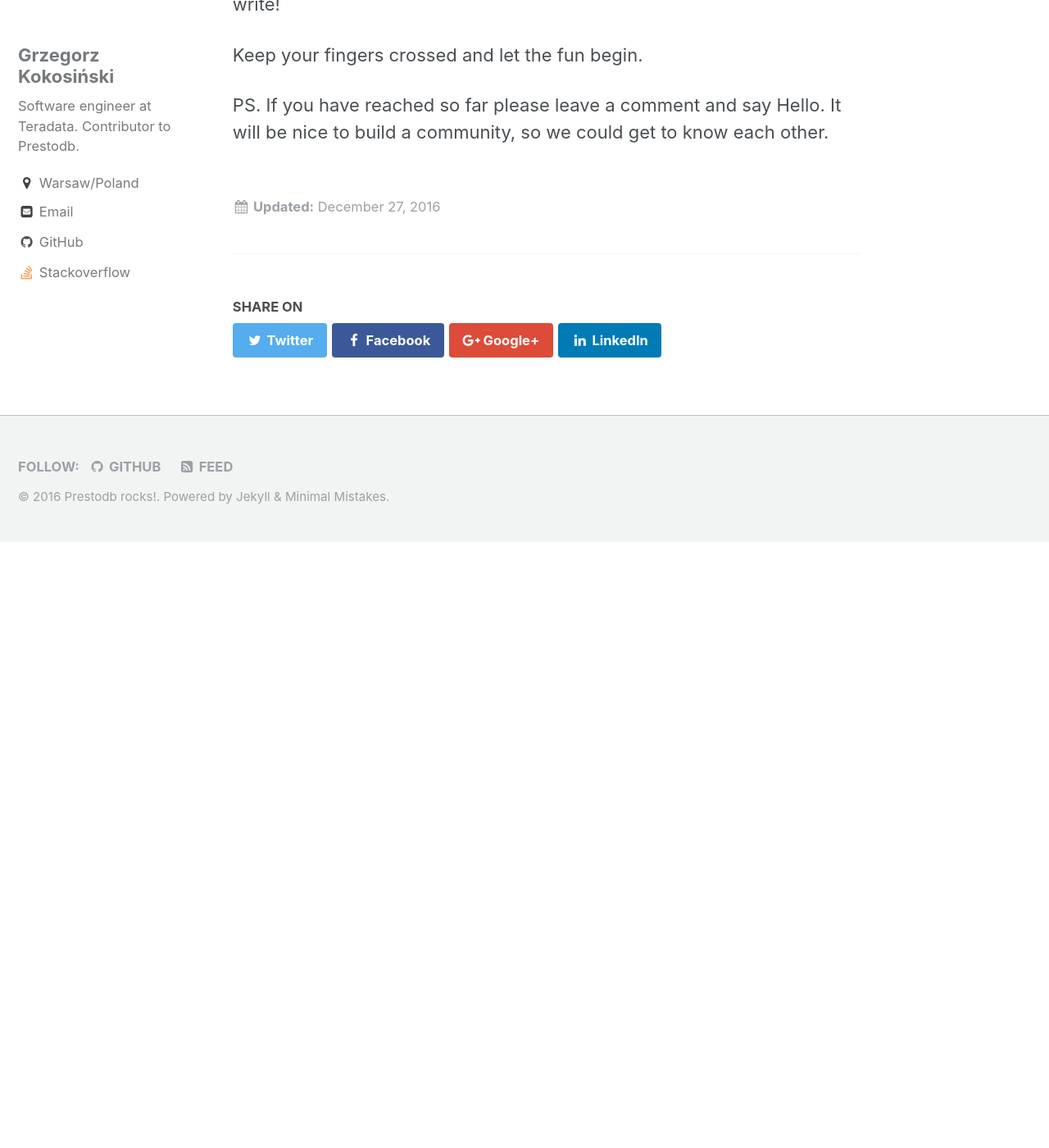
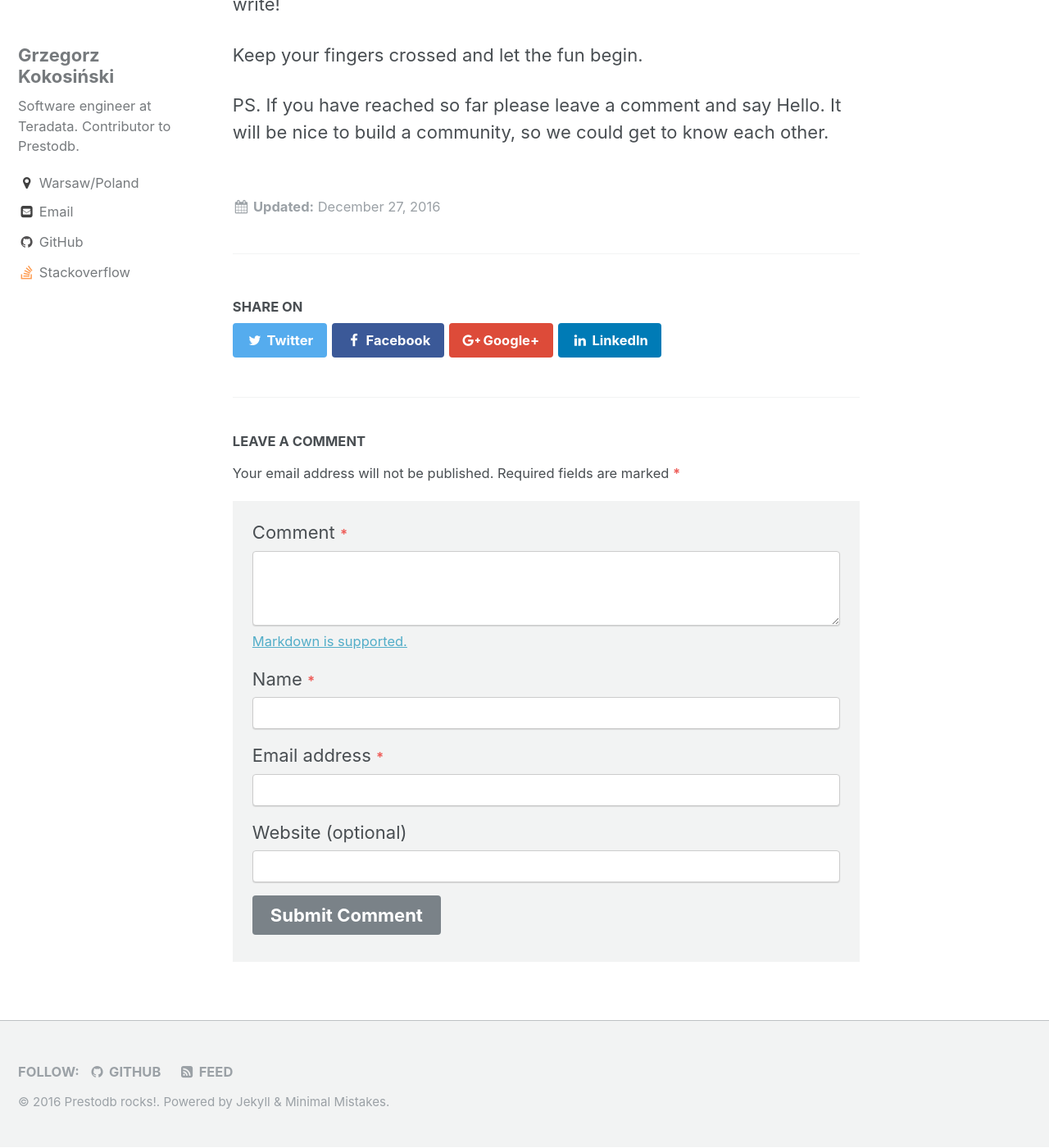
Before and after one commit to pnowojski/site, a Jekyll site: the page built from _posts/2016-12-27-hello-internet.md, in a window 1280 px wide and 1400 px high, scrolled down 2162 px. Shown: the whole window at 82% size. Built offline with Jekyll 4.4.1, drawn with Linux system fonts in a browser that asks for light colours; before the commit the page ends 2824 px from its top, so only the background shows below that; some of the changed lines change nothing that is shown.

Commit message:
Configure staticman comments

```diff
--- a/_config.yml
+++ b/_config.yml
@@ -18,7 +18,7 @@
 # breadcrumbs            : false # true, false (default)
 words_per_minute         : 200
 comments:
-  provider               : # false (default), "disqus", "discourse", "facebook", "google-plus", "staticman", "custom"
+  provider               : staticman # false (default), "disqus", "discourse", "facebook", "google-plus", "staticman", "custom"
   disqus:
     shortname            : # https://help.disqus.com/customer/portal/articles/466208-what-s-a-shortname-
   discourse:
@@ -240,6 +240,7 @@
       layout: single
       author_profile: true
       read_time: true
-      comments: # true
+      comments: true
       share: true
       related: true
+      excerpt_separator: <!--more-->
--- a/_posts/2016-12-27-hello-internet.md
+++ b/_posts/2016-12-27-hello-internet.md
@@ -1,7 +1,5 @@
 ---
-layout: single
 title: Hello Internet!
-excerpt_separator: <!--more-->
 ---
 
 >Dear Internet,
```
